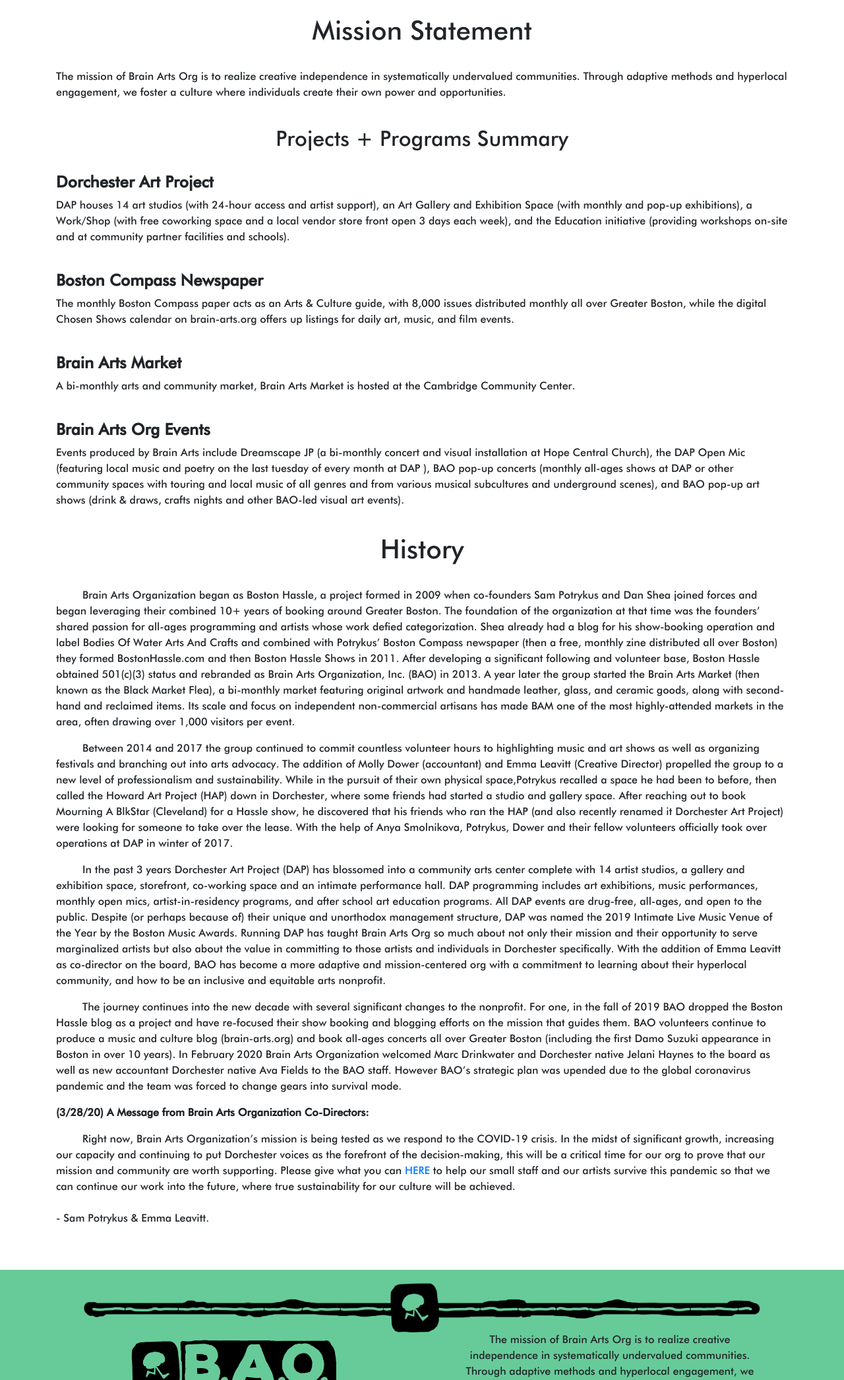
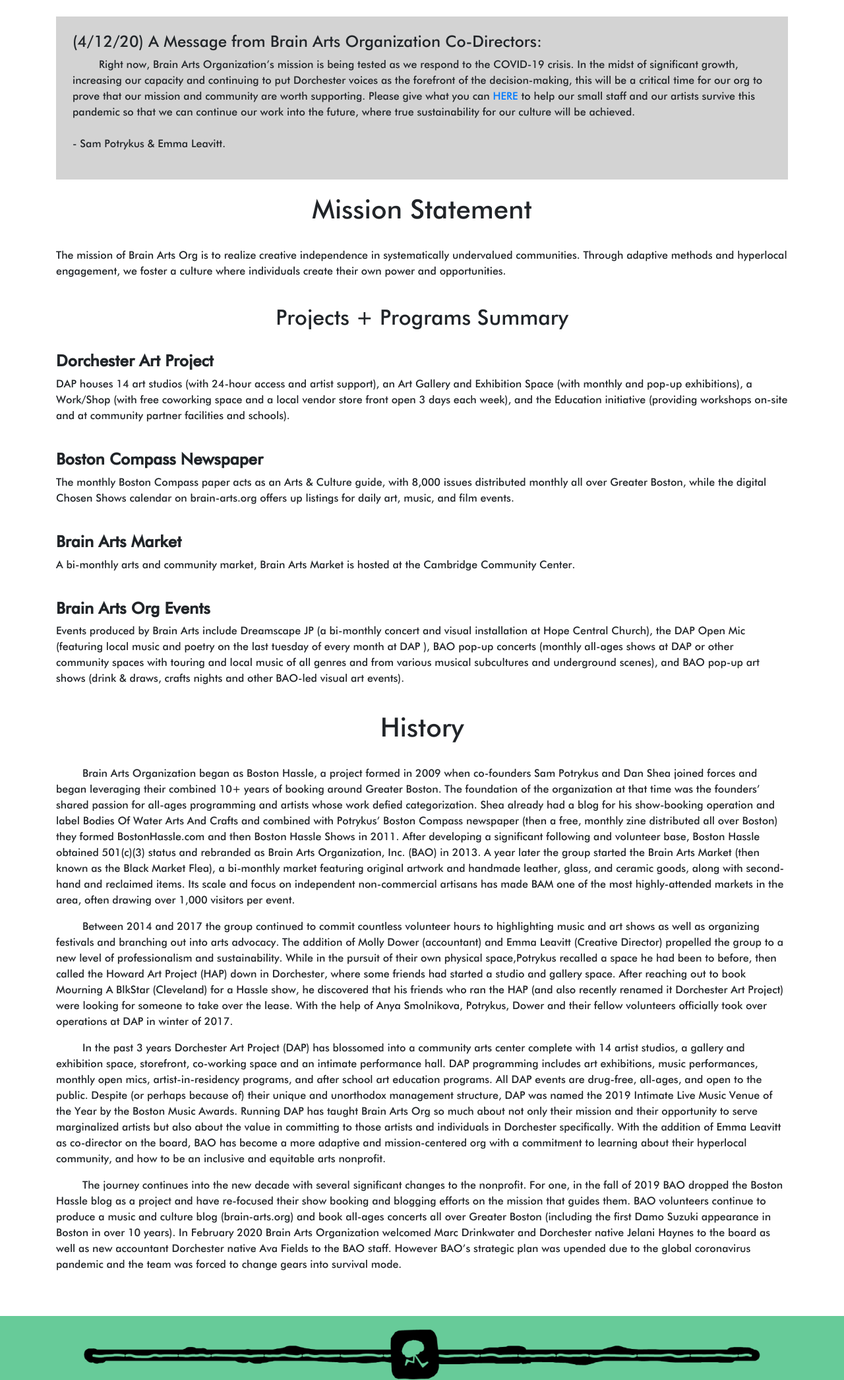
Before and after one commit to Brain-Arts-Git/brain_arts_site, a Flask app: page /about in a window 1280 px wide. Shown: the part 56-2147 px from the top of the page at 66% size. Run offline with Flask 2, Linux system fonts and the light colour scheme; parts of the project's set-up code (start-up, migrations or seed data) failed here and were passed over; some libraries are stand-ins or nearby versions.

Commit message:
updated page titles + about page

```diff
--- a/app/templates/about.html
+++ b/app/templates/about.html
@@ -2,6 +2,17 @@
 {% block content %}
 <div class="container" style="padding: 25px 0 25px;">
 	<div class="col">
+		<div style="background-color: #d3d3d3; padding: 25px;">
+			<h4>
+			(4/12/20) A Message from Brain Arts Organization Co-Directors:
+			</h4>
+			<p style="text-indent: 40px">
+				Right now, Brain Arts Organization’s mission is being tested as we respond to the COVID-19 crisis. In the midst of significant growth, increasing our capacity and continuing to put Dorchester voices as the forefront of the decision-making, this will be a critical time for our org to prove that our mission and community are worth supporting. Please give what you can <a href="https://withfriends.co/brain_arts_organization_inc/join" target="_blank">HERE</a> to help our small staff and our artists survive this pandemic so that we can continue our work into the future, where true sustainability for our culture will be achieved.
+				<br><br>
+				- Sam Potrykus & Emma Leavitt.
+			</p>
+		</div>
+		<br>
 		<h1 style="text-align: center;">Mission Statement</h1>
 		<br>
 		<p>
@@ -48,14 +59,6 @@
 		<p style="text-indent: 40px">
 			The journey continues into the new decade with several significant changes to the nonprofit. For one, in the fall of 2019 BAO dropped the Boston Hassle blog as a project and have re-focused their show booking and blogging efforts on the mission that guides them. BAO volunteers continue to produce a music and culture blog (brain-arts.org) and book all-ages concerts all over Greater Boston (including the first Damo Suzuki appearance in Boston in over 10 years). In February 2020 Brain Arts Organization welcomed Marc Drinkwater and Dorchester native Jelani Haynes to the board as well as new accountant Dorchester native Ava Fields to the BAO staff. However BAO’s strategic plan was upended due to the global coronavirus pandemic and the team was forced to change gears into survival mode.
 		</p>
-		<p style="font-weight: bold">
-			(3/28/20) A Message from Brain Arts Organization Co-Directors:
-		</p>
-		<p style="text-indent: 40px">
-			Right now, Brain Arts Organization’s mission is being tested as we respond to the COVID-19 crisis. In the midst of significant growth, increasing our capacity and continuing to put Dorchester voices as the forefront of the decision-making, this will be a critical time for our org to prove that our mission and community are worth supporting. Please give what you can <a href="https://withfriends.co/brain_arts_organization_inc/join" target="_blank">HERE</a> to help our small staff and our artists survive this pandemic so that we can continue our work into the future, where true sustainability for our culture will be achieved.
-			<br><br>
-			- Sam Potrykus & Emma Leavitt.
-		</p>
 		<br>
 	</div>
 </div>
--- a/app/templates/base.html
+++ b/app/templates/base.html
@@ -14,8 +14,9 @@
 	{% block head %}
 	<meta charset="utf-8">
 	<meta name="viewport" content="width=device-width, initial-scale=1, shrink-to-fit=no">
-	<!-- Title -->
+	{% block title %}
 	<title>Brain Arts Org</title>
+	{% endblock %}
 	<!-- Bootstrap CSS -->
 	<link href="static/css/bootstrap.min.css?v=1.0" rel="stylesheet">
 	<!-- Custom styles -->
```
Also changed, not shown: app/templates/blog_posts.html (+6 -1 lines), app/templates/post.html (+6 -1 lines), queries.py (+7 -3 lines).
